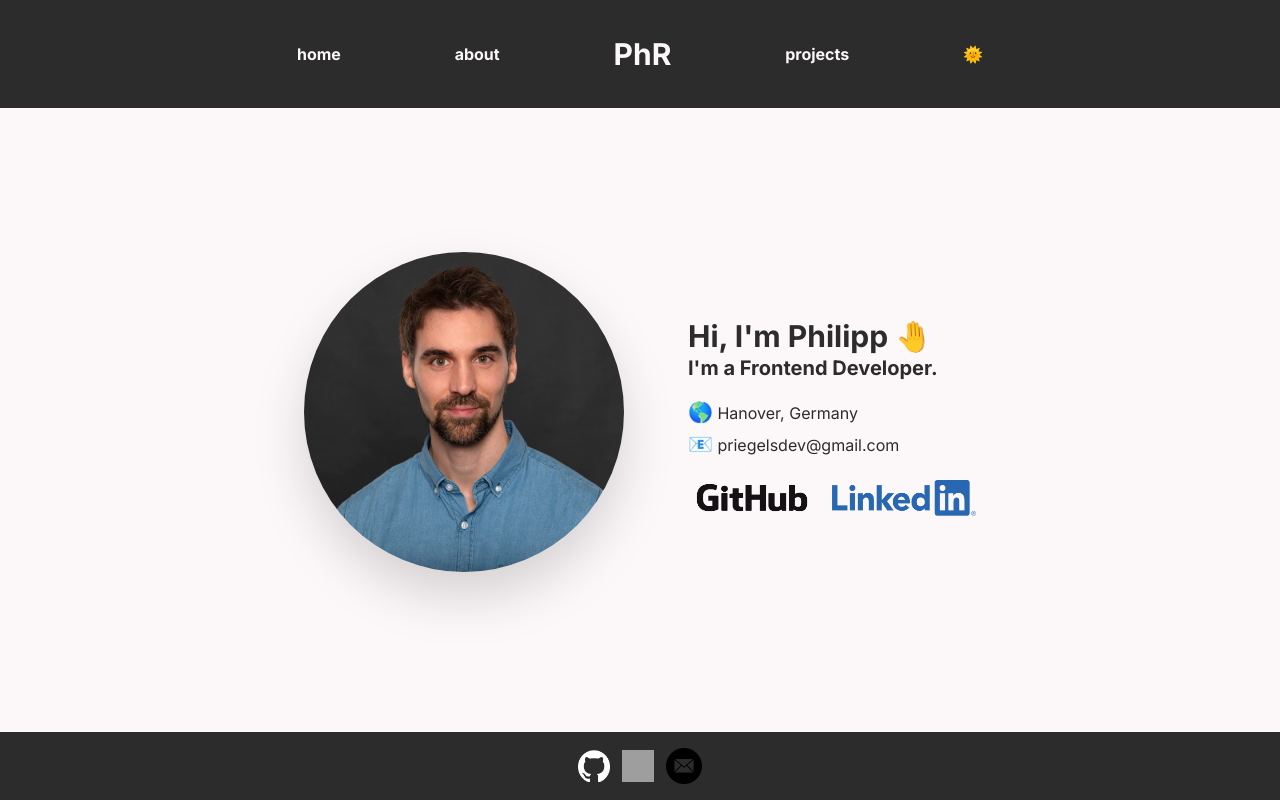
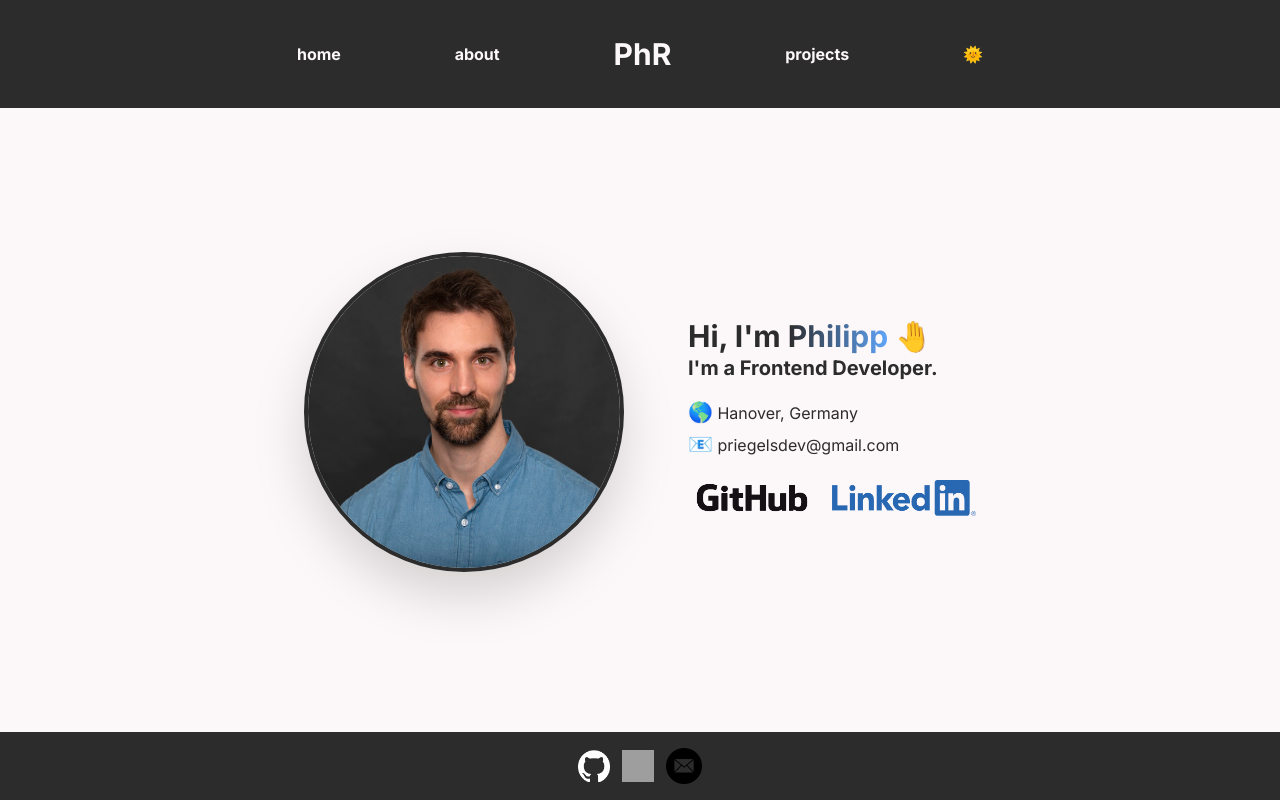
Before and after one commit to priegelsdev/portfolio-react, a React (Vite) app: page / in a window 1280 px wide. Built offline with nearby package versions, Linux system fonts and the light colour scheme; grey boxes are pictures that could not be loaded.

Commit message:
add gradient to name

```diff
--- a/src/pages/Home.tsx
+++ b/src/pages/Home.tsx
@@ -7,11 +7,15 @@ export default function Home() {
     <div className="h-full flex flex-col md:flex-row md:gap-16 items-center md:justify-center mt-20 md:mt-0">
       <img
         src={profileImg}
-        className="w-1/2 md:max-w-xs rounded-full drop-shadow-2xl mb-4"
+        className="w-1/2 md:max-w-xs border-secondary border-[4px] rounded-full drop-shadow-2xl mb-4 "
       />
       <div>
         <h1 className="text-3xl font-bold text-center md:text-left">
-          Hi, I'm Philipp <p className="inline-block animate-wave">🤚</p>
+          Hi, I'm{' '}
+          <span className="text-transparent bg-clip-text bg-gradient-to-r from-secondary to-blue-400">
+            Philipp
+          </span>{' '}
+          <p className="inline-block animate-wave">🤚</p>
         </h1>
         <h3 className="text-xl font-bold mb-4">I'm a Frontend Developer.</h3>
         <p className="mb-1">
```
